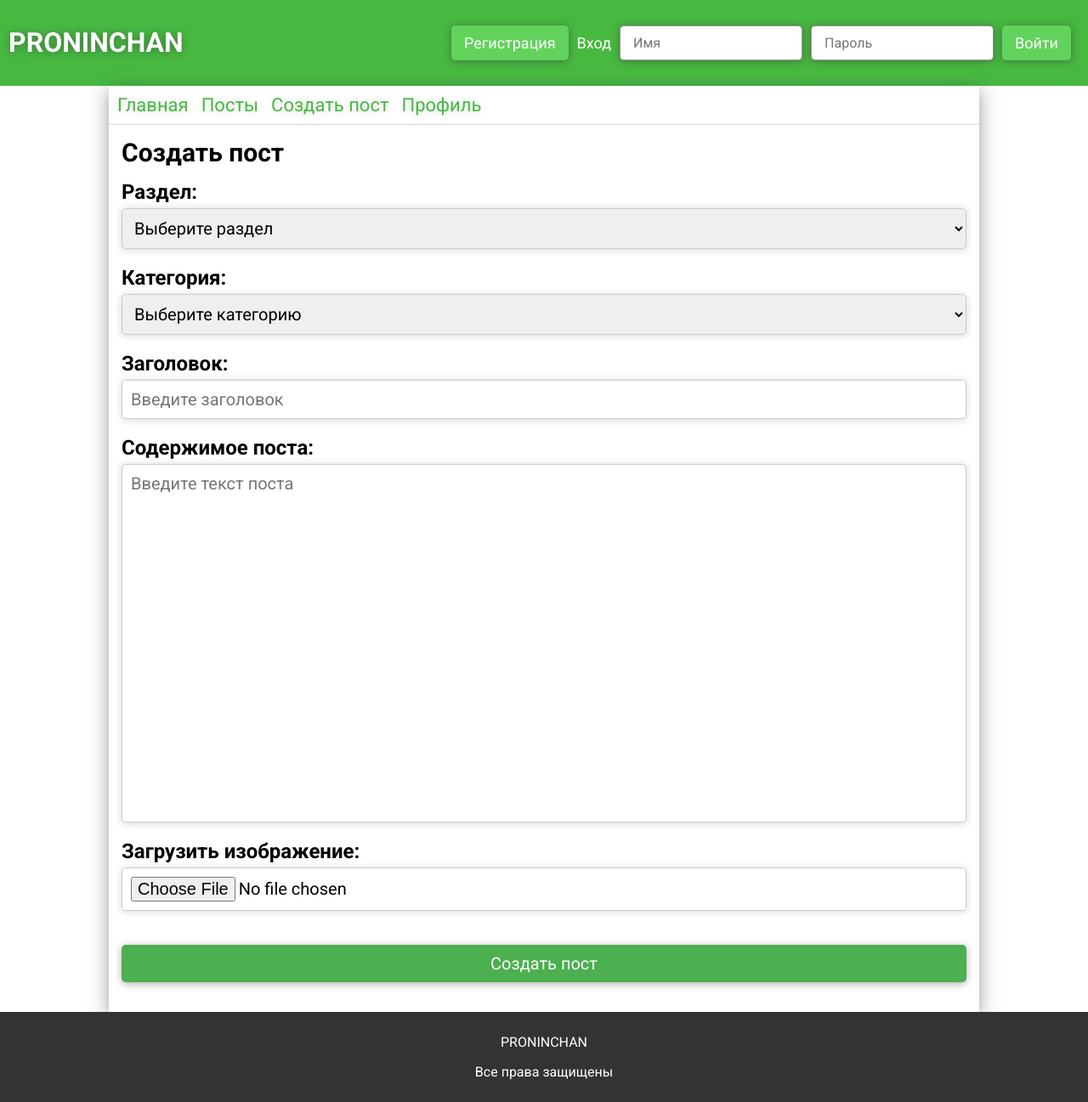
After one commit to maksprogiperprogrammer/kursovaia, a Flask app: page /post-creation in a window 1280 px wide. The commit adds this page. Shown: the whole page at 85% size. Run offline with Flask 3, Linux system fonts and the light colour scheme.

Commit message:
Страница создания постов
Страница для создания постов

```diff
--- a/app.py
+++ b/app.py
@@ -22,6 +22,12 @@ class Users(db.Model):
 @app.route('/')
 def main():
     return render_template('main.html')
+
+
+@app.route('/post-creation')
+def create():
+    return render_template('post-creation.html')
+
 
 @app.route('/reg', methods=['POST'])
 def reg():
--- a/static/css/base.css
+++ b/static/css/base.css
@@ -19,6 +19,7 @@ header {
 }
 header h1 {
   color: white;
+  text-shadow: 0 1px 10px rgba(51, 51, 51, 0.5);
 }
 header div {
   display: flex;
@@ -38,10 +39,15 @@ header div button {
   margin-right: 10px;
   font-size: 18px;
   cursor: pointer;
+  transition: 0.3s ease;
+  box-shadow: 0 1px 10px rgba(51, 51, 51, 0.5);
 }
 header div button a {
   text-decoration: none;
   color: white;
+}
+header div button:hover {
+  background-color: rgb(31, 210, 22);
 }
 header div input {
   margin: 0;
@@ -49,6 +55,10 @@ header div input {
   border-radius: 5px;
   font-size: 16px;
   border: 1px solid rgba(51, 51, 51, 0.5);
+  box-shadow: 0 1px 10px rgba(51, 51, 51, 0.5);
+}
+header div input:focus {
+  border-color: #4CAF50;
 }
 header div p {
   font-size: 18px;
@@ -65,12 +75,17 @@ header div p {
   padding: 10px;
   display: flex;
   gap: 15px;
-  font-size: 18px;
+  font-size: 22px;
   border-bottom: 1px solid rgba(51, 51, 51, 0.2);
 }
 .main .main-links a {
   text-decoration: none;
   color: #47b941;
+  transition: 0.3s ease;
+  text-shadow: 0 1px 10px rgba(51, 51, 51, 0.2);
+}
+.main .main-links a:hover {
+  color: rgba(66, 164, 61, 0.624);
 }
 
 .footer {
--- a/static/css/base.scss
+++ b/static/css/base.scss
@@ -16,6 +16,7 @@ header {
     align-items: center;
     h1 {
         color: white;
+        text-shadow: 0 1px 10px rgba(51, 51, 51, 0.5);
     }
     div {
         display: flex;
@@ -38,6 +39,11 @@ header {
                 text-decoration: none;
                 color: white;
             }
+            transition: 0.3s ease;
+            box-shadow: 0 1px 10px rgba(51, 51, 51, 0.5);
+            &:hover {
+                background-color: rgb(31, 210, 22)
+            }
         }
         input {
             margin: 0;
@@ -45,6 +51,10 @@ header {
             border-radius: 5px;
             font-size: 16px;
             border: 1px solid rgba(51, 51, 51, 0.5);
+            box-shadow: 0 1px 10px rgba(51, 51, 51, 0.5);
+            &:focus {
+                border-color: #4CAF50;
+            }
         }
         p {
             font-size: 18px;
@@ -61,11 +71,16 @@ header {
         padding: 10px;
         display: flex;
         gap: 15px;
-        font-size: 18px;
+        font-size: 22px;
         border-bottom: 1px solid rgba(51, 51, 51, 0.2);
         a {
             text-decoration: none;
             color: #47b941;
+            transition: 0.3s ease;
+            text-shadow: 0 1px 10px rgba(51, 51, 51, 0.2);
+            &:hover {
+                color: rgba(66, 164, 61, 0.624);
+            }
         }
     }
 }
--- /dev/null
+++ b/static/css/post-creation.css
@@ -0,0 +1,51 @@
+.post-creation {
+  padding: 15px;
+}
+.post-creation h3 {
+  margin: 0 0 15px;
+  font-size: 30px;
+}
+.post-creation .post-form {
+  display: flex;
+  flex-direction: column;
+  gap: 20px;
+  font-size: 24px;
+}
+.post-creation .post-form .form-group {
+  display: flex;
+  flex-direction: column;
+}
+.post-creation .post-form .form-group label {
+  margin-bottom: 5px;
+  font-weight: bold;
+}
+.post-creation .post-form .form-group input, .post-creation .post-form .form-group textarea, .post-creation .post-form .form-group select {
+  padding: 10px;
+  border: 1px solid #ccc;
+  border-radius: 5px;
+  transition: border-color 0.3s;
+  font-size: 20px;
+  box-shadow: 0 1px 10px rgba(51, 51, 51, 0.2);
+}
+.post-creation .post-form .form-group input:focus, .post-creation .post-form .form-group textarea:focus, .post-creation .post-form .form-group select:focus {
+  border-color: #4CAF50;
+}
+.post-creation .post-form .form-group textarea {
+  resize: none;
+  height: 400px;
+}
+.post-creation .post-form .submit-button {
+  margin: 20px 0;
+  padding: 10px;
+  background-color: #4CAF50;
+  color: white;
+  border: none;
+  border-radius: 5px;
+  cursor: pointer;
+  transition: background-color 0.3s;
+  font-size: 20px;
+  box-shadow: 0 2px 10px rgba(51, 51, 51, 0.4);
+}
+.post-creation .post-form .submit-button:hover {
+  background-color: #388E3C;
+}
--- /dev/null
+++ b/static/css/post-creation.scss
@@ -0,0 +1,53 @@
+.post-creation {
+    padding: 15px;
+    h3 {
+        margin: 0 0 15px;
+        font-size: 30px;
+    }
+    .post-form {
+        display: flex;
+        flex-direction: column;
+        gap: 20px;
+        font-size: 24px;
+        .form-group {
+            display: flex;
+            flex-direction: column;
+            label {
+                margin-bottom: 5px;
+                font-weight: bold;
+            }
+            input, textarea, select {
+                padding: 10px;
+                border: 1px solid #ccc;
+                border-radius: 5px;
+                transition: border-color 0.3s;
+                font-size: 20px;
+                box-shadow: 0 1px 10px rgba(51, 51, 51, 0.2);
+                &:focus {
+                    border-color: #4CAF50;
+                }
+            }
+
+            textarea {
+                resize: none;
+                height: 400px;
+            }
+        }
+
+        .submit-button {
+            margin: 20px 0;
+            padding: 10px;
+            background-color: #4CAF50;
+            color: white;
+            border: none;
+            border-radius: 5px;
+            cursor: pointer;
+            transition: background-color 0.3s;
+            font-size: 20px;
+            box-shadow: 0 2px 10px rgba(51, 51, 51, 0.4);
+            &:hover {
+                background-color: #388E3C;
+            }
+        }
+    }
+}
--- a/templates/base.html
+++ b/templates/base.html
@@ -36,9 +36,9 @@
     </header>
     <main class="main">
         <div class="main-links">
-            <a href="">Главная</a>
+            <a href="{{url_for('main')}}">Главная</a>
             <a href="">Посты</a>
-            <a href="">Создать пост</a>
+            <a href="post-creation">Создать пост</a>
             <a href="">Профиль</a>
         </div>
         {% block main %}{% endblock %}
--- /dev/null
+++ b/templates/post-creation.html
@@ -0,0 +1,34 @@
+{% extends 'main.html' %}
+{% block main %}
+<link rel="stylesheet" href="{{url_for('static', filename='css/post-creation.css')}}">
+<section class="post-creation">
+    <h3>Создать пост</h3>
+    <form class="post-form" action="#" method="post">
+        <div class="form-group">
+            <label for="post-section">Раздел:</label>
+            <select id="post-section" name="post-section" required>
+                <option value="">Выберите раздел</option>
+            </select>
+        </div>
+        <div class="form-group">
+            <label for="post-category">Категория:</label>
+            <select id="post-category" name="post-category" required>
+                <option value="">Выберите категорию</option>
+            </select>
+        </div>
+        <div class="form-group">
+            <label for="post-title">Заголовок:</label>
+            <input type="text" id="post-title" name="post-title" placeholder="Введите заголовок" required>
+        </div>
+        <div class="form-group">
+            <label for="post-content">Содержимое поста:</label>
+            <textarea id="post-content" name="post-content" rows="5" placeholder="Введите текст поста" required></textarea>
+        </div>
+        <div class="form-group">
+            <label for="post-image">Загрузить изображение:</label>
+            <input type="file" id="post-image" name="post-image" accept="image/*">
+        </div>
+        <button type="submit" class="submit-button">Создать пост</button>
+    </form>
+</section>
+{% endblock %}
```
